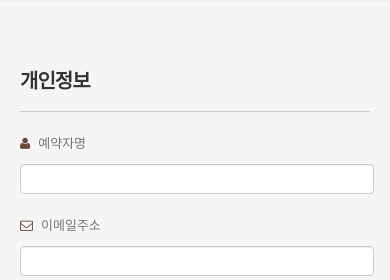
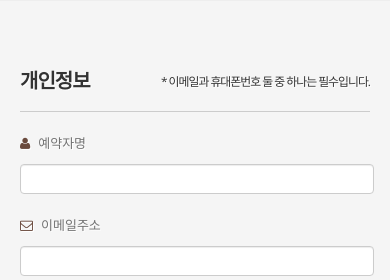
Before and after one commit to sojoong/legend, a Django app: page /banquet-reservation in a window 390 px wide. Shown: the part 360-640 px from the top of the page. Run offline with Django 3.2, Linux system fonts and the light colour scheme.

Commit message:
update reservation form feature : require email or phone

```diff
--- a/templates/Sunshine/html/banquet-reservation.html
+++ b/templates/Sunshine/html/banquet-reservation.html
@@ -67,7 +67,8 @@
               {% endif %}
             {% endif %}
             <div class="row">
-              <h3 class="title span9">개인정보</h3>
+              <h3 class="title span9">개인정보  <span class="pull-right"><h6>* 이메일과 휴대폰번호 둘 중 하나는 필수입니다.</h6></span></h3>
+
               <div class="span3">
                 <div class="control-group {% if reservation_form.name.errors %}warning{% endif %}">
                   <span class="text-label"><i class=" icon-user"></i>예약자명</span>
@@ -85,6 +86,7 @@
                   <span class="text-label"><i class="icon-phone"></i>휴대폰번호</span>
                   {{ reservation_form.phone }}
                 </div>
+
               </div>
 
 
--- a/templates/Sunshine/html/booking.html
+++ b/templates/Sunshine/html/booking.html
@@ -70,7 +70,7 @@
 
 
             <div class="row">
-              <h3 class="title span9">개인정보</h3>
+              <h3 class="title span9">개인정보<span class="pull-right"><h6>* 이메일과 휴대폰번호 둘 중 하나는 필수입니다.</h6></span></h3>
 
               <div class="span3">
                 <div class="control-group {% if reservation_form.name.errors %}warning{% endif %}">
--- a/templates/Sunshine/html/restaurant-reservation.html
+++ b/templates/Sunshine/html/restaurant-reservation.html
@@ -67,7 +67,7 @@
               {% endif %}
             {% endif %}
             <div class="row">
-              <h3 class="title span9">개인정보</h3>
+              <h3 class="title span9">개인정보<span class="pull-right"><h6>* 이메일과 휴대폰번호 둘 중 하나는 필수입니다.</h6></span></h3>
               <div class="span3">
                 <div class="control-group {% if reservation_form.name.errors %}warning{% endif %}">
                   <span class="text-label"><i class=" icon-user"></i>예약자명</span>
--- a/work/forms.py
+++ b/work/forms.py
@@ -33,8 +33,8 @@ class RoomReservationForm(forms.Form):
     # Personal Data
     name = forms.CharField(max_length=30, error_messages={'required': '이름을 입력해주세요'})
     phone = forms.CharField(max_length=32, help_text='"-"없이 입력해주세요', error_messages={'required': '연락 가능한 번호를 입력해주세요'},
-                            widget=forms.TextInput(attrs={'placeholder': ' ex) 010-1234-5678'}))
-    email = forms.EmailField(widget=forms.EmailInput, max_length=32, error_messages={'required': '이메일을 입력해주세요'})
+                            widget=forms.TextInput(attrs={'placeholder': ' ex) 010-1234-5678'}), required=False)
+    email = forms.EmailField(widget=forms.EmailInput, max_length=32, error_messages={'required': '이메일을 입력해주세요'}, required=False)
 
     # Stay Data
     room = forms.ChoiceField(widget=forms.Select, choices=ROOMS, error_messages={'required': '객실 타입을 선택해주세요'})
@@ -51,6 +51,9 @@ class RoomReservationForm(forms.Form):
         numberOfPeople = cleaned_data.get("numberOfPeople")
         payment = cleaned_data.get("payment")
         room = cleaned_data.get("room")
+        phone = cleaned_data.get("phone")
+        email = cleaned_data.get("email")
+
 
         if numberOfPeople == '-1':
             msg = "투숙인원을 선택해주세요"
@@ -63,6 +66,11 @@ class RoomReservationForm(forms.Form):
         if room == '-1':
             msg = "객실 종류를 선택해주세요"
             self.add_error('room', msg)
+
+        if phone == '' and email == '':
+            msg = "연락처를 입력해주세요"
+            self.add_error('phone', msg)
+            self.add_error('email', msg)
 
 
 class BanquetReservationForm(forms.Form):
@@ -77,8 +85,8 @@ class BanquetReservationForm(forms.Form):
     # Personal Data
     name = forms.CharField(max_length=30, error_messages={'required': '이름을 입력해주세요'})
     phone = forms.CharField(max_length=32, help_text='"-"없이 입력해주세요', error_messages={'required': '연락 가능한 번호를 입력해주세요'},
-                            widget=forms.TextInput(attrs={'placeholder': ' ex) 010-1234-5678'}))
-    email = forms.EmailField(widget=forms.EmailInput, max_length=32, error_messages={'required': '이메일을 입력해주세요'})
+                            widget=forms.TextInput(attrs={'placeholder': ' ex) 010-1234-5678'}), required=False)
+    email = forms.EmailField(widget=forms.EmailInput, max_length=32, error_messages={'required': '이메일을 입력해주세요'}, required=False)
 
     # Hall Data
     hall = forms.ChoiceField(widget=forms.Select, choices=HALLS, error_messages={'required': '연회장 종류를 선택해주세요'})
@@ -92,10 +100,17 @@ class BanquetReservationForm(forms.Form):
     def clean(self):
         cleaned_data = super(BanquetReservationForm, self).clean()
         hall = cleaned_data.get("hall")
+        phone = cleaned_data.get("phone")
+        email = cleaned_data.get("email")
 
         if hall == '-1':
             msg = "연회장 종류를 선택해주세요"
             self.add_error('hall', msg)
+
+        if phone == '' and email == '':
+            msg = "연락처를 입력해주세요"
+            self.add_error('phone', msg)
+            self.add_error('email', msg)
 
 
 class RestaurantReservationForm(forms.Form):
@@ -107,8 +122,8 @@ class RestaurantReservationForm(forms.Form):
     # Personal Data
     name = forms.CharField(max_length=30, error_messages={'required': '이름을 입력해주세요'})
     phone = forms.CharField(max_length=32, help_text='"-"없이 입력해주세요', error_messages={'required': '연락 가능한 번호를 입력해주세요'},
-                            widget=forms.TextInput(attrs={'placeholder': ' ex) 010-1234-5678'}))
-    email = forms.EmailField(widget=forms.EmailInput, max_length=32, error_messages={'required': '이메일을 입력해주세요'})
+                            widget=forms.TextInput(attrs={'placeholder': ' ex) 010-1234-5678'}), required=False)
+    email = forms.EmailField(widget=forms.EmailInput, max_length=32, error_messages={'required': '이메일을 입력해주세요'}, required=False)
 
     # Restaurant Data
     reservationDate = forms.DateField(widget=forms.DateInput(format = '%y/%m/%d'), error_messages={'required': '체크인 시간을 선택해주세요'},
@@ -117,3 +132,13 @@ class RestaurantReservationForm(forms.Form):
                             widget=forms.TextInput(attrs={'placeholder': ' ex) 오후 4시 30분 or 16시 30분'}))
     numberOfPeople = forms.IntegerField(error_messages={'required': '인원을 입력해주세요'})
     request = forms.CharField(max_length=255, error_messages={'required': '기타 요구사항을 입력해주세요'}, required=False)
+
+    def clean(self):
+        cleaned_data = super(RestaurantReservationForm, self).clean()
+        phone = cleaned_data.get("phone")
+        email = cleaned_data.get("email")
+
+        if phone == '' and email == '':
+            msg = "연락처를 입력해주세요"
+            self.add_error('phone', msg)
+            self.add_error('email', msg)
```
Also changed, not shown: templates/Sunshine/html/banquet-reservation-ok.html (+15 -11 lines), templates/Sunshine/html/restaurant-reservation-ok.html (+12 -16 lines).
